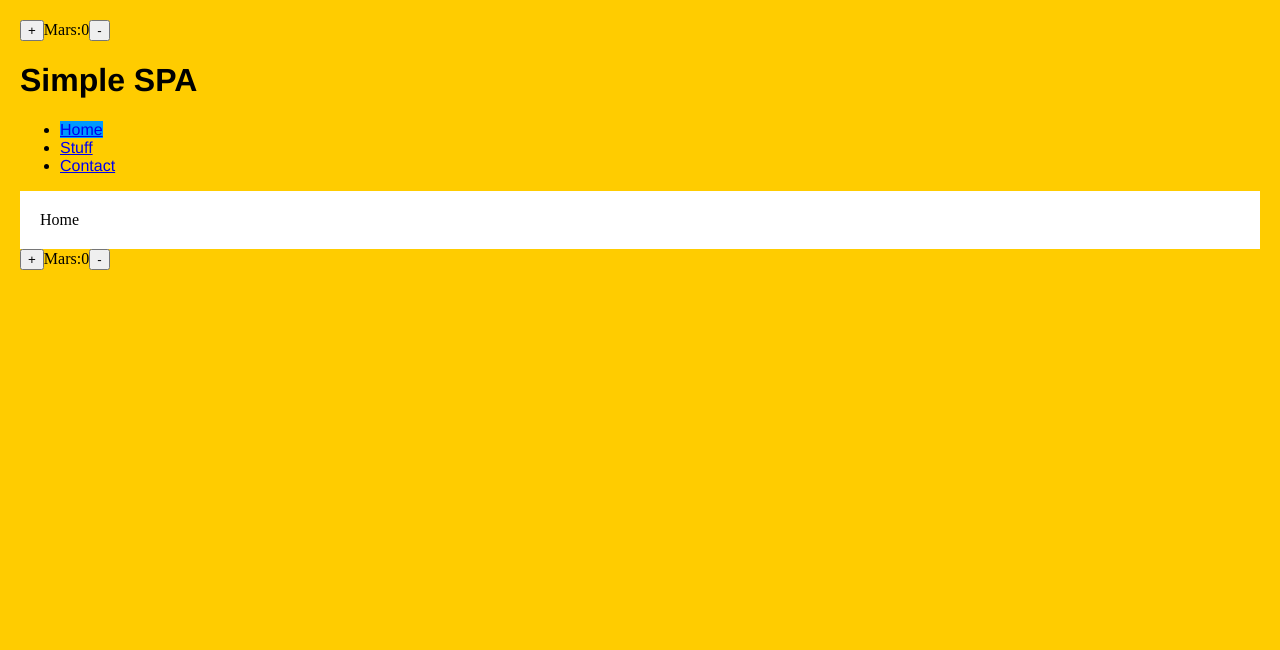
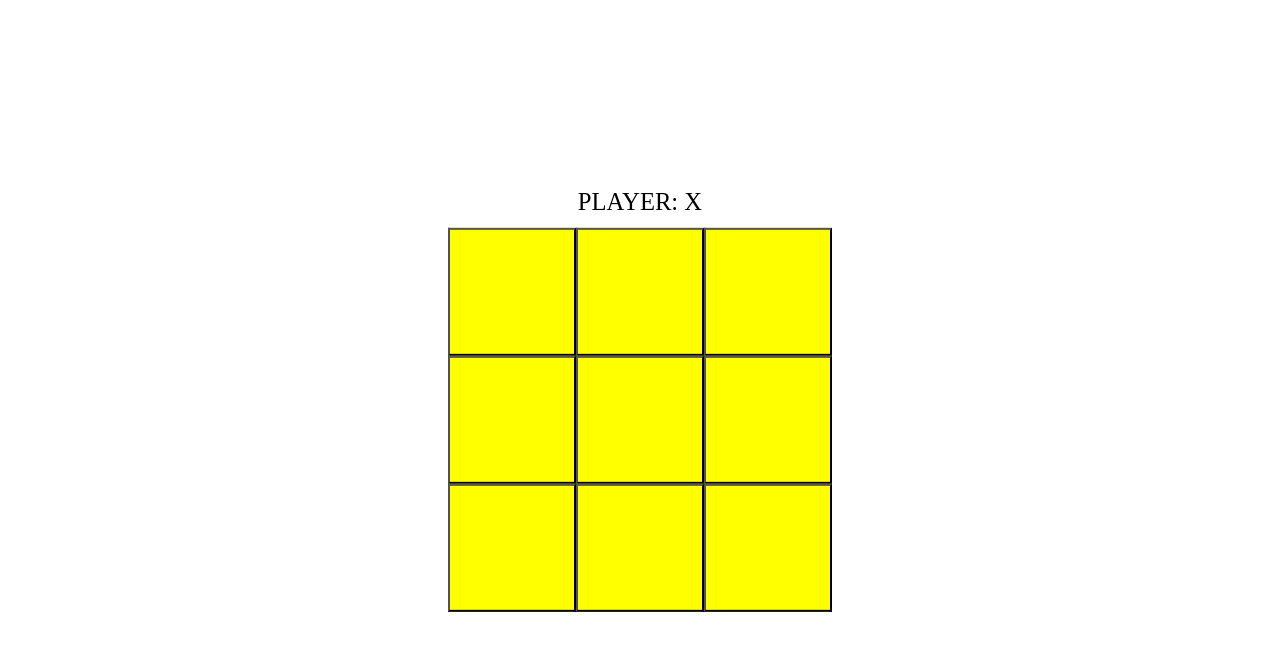
Before and after one commit to angarag/angarag.github.io, a React (Create React App) app: page / in a window 1280 px wide. Shown: the top 650 px of the page. Built offline with nearby package versions, Linux system fonts and the light colour scheme.

Commit message:
TicTacToe

```diff
--- a/index.html
+++ b/index.html
@@ -1,7 +1,7 @@
 <!DOCTYPE html>
 <html>
   <head>
-    <title>Sliding menu in React</title>
+    <title>Tic Tac Toe</title>
   </head>
   <body>
     <div id="container"></div>
--- a/package.json
+++ b/package.json
@@ -3,6 +3,7 @@
   "version": "0.1.0",
   "private": true,
   "dependencies": {
+    "node-sass": "^4.12.0",
     "react": "^16.8.6",
     "react-dom": "^16.8.6",
     "react-redux": "^7.0.3",
@@ -17,7 +18,8 @@
     "test": "react-scripts test",
     "eject": "react-scripts eject",
     "predeploy": "npm run build",
-    "deploy": "npm run build && gh-pages -d build"
+    "deploy": "npm run build && gh-pages -d build",
+    "compile:sass": "node-sass src/css/tictactoe.scss src/css/tictactoe.css -w"
   },
   "eslintConfig": {
     "extends": "react-app"
--- /dev/null
+++ b/src/Cell.js
@@ -0,0 +1,37 @@
+import React, { PureComponent } from "react";
+import "./css/tictactoe.css";
+
+class Cell extends PureComponent {
+  constructor(props) {
+    super(props);
+    this.state = {
+      clicked: false
+    };
+    this.click = this.click.bind(this);
+  }
+  click() {
+    this.setState({
+      clicked: true
+    });
+    //    console.log(this.props.index);
+    this.props.onClick(this.props.index);
+  }
+
+  render() {
+    console.log("Rendering: Cell", this.props.index);
+    return (
+      <button
+        onClick={this.click}
+        className={
+          this.state.clicked === true || this.props.has_winner === true
+            ? "clicked"
+            : ""
+        }
+      >
+        {this.props.entry}
+      </button>
+    );
+  }
+}
+
+export default Cell;
--- /dev/null
+++ b/src/Tictactoe.js
@@ -0,0 +1,129 @@
+import React, { Component } from "react";
+import Cell from "./Cell";
+import "./css/tictactoe.css";
+class Tictactoe extends Component {
+  constructor(props) {
+    super(props);
+    this.state = {
+      currentPlayer: "X",
+      cells: new Array(9),
+      winner_combinations: [
+        "012",
+        "345",
+        "678",
+        "036",
+        "147",
+        "258",
+        "048",
+        "246"
+      ]
+    };
+    this.buttonClick = this.buttonClick.bind(this);
+    this.hasWinner = this.hasWinner.bind(this);
+    this.reset = this.reset.bind(this);
+  }
+  reset() {
+    this.setState({
+      currentPlayer: "X",
+      cells: new Array(9)
+    });
+  }
+  buttonClick(item) {
+    let ccells = this.state.cells;
+    ccells[item] = this.state.currentPlayer;
+    console.log(ccells);
+    if (!this.hasWinner())
+      if (ccells.includes(undefined))
+        this.setState({
+          currentPlayer: this.state.currentPlayer === "X" ? "O" : "X",
+          cells: ccells
+        });
+      else
+        this.setState({
+          currentPlayer: "Noone won"
+        });
+    else {
+      this.setState({
+        currentPlayer: this.state.currentPlayer + " won"
+      });
+    }
+  }
+  hasWinner() {
+    let Xs = this.state.cells.filter(x => x === "X");
+    let Os = this.state.cells.filter(x => x === "O");
+    let result = false;
+    if (Xs.length > 2 || Os.length > 2) {
+      console.log("winner detection running");
+      const set = {
+        X: [],
+        O: [],
+        undefined: []
+      };
+      for (let i = 0; i < this.state.cells.length; i++) {
+        const tmp = this.state.cells[i];
+        set[tmp].push(i);
+      }
+      let Xstr = set["X"]
+        .toString()
+        .split(",")
+        .join("");
+      let Ostr = set["O"]
+        .toString()
+        .split(",")
+        .join("");
+      console.log(Xstr, Ostr);
+      let winner = null;
+      for (let i = 0; i < this.state.winner_combinations.length; i++) {
+        const item = this.state.winner_combinations[i];
+        if (helper(Xstr, item)) {
+          winner = "X";
+          break;
+        } else if (helper(Ostr, item)) {
+          winner = "Y";
+          break;
+        }
+      }
+      console.log("winner", winner);
+      if (winner != null) {
+        result = true;
+      }
+      function helper(str, sub) {
+        let count = 0;
+        for (let c of sub) if (str.indexOf(c) != -1) count++;
+        return count === sub.length;
+      }
+    }
+    return result;
+  }
+  render() {
+    console.log("Rendering: Tictactoe");
+    let result = [];
+    for (let i = 0; i < 9; i++) {
+      result.push(
+        <div className="cell">
+          <Cell
+            onClick={this.buttonClick}
+            entry={this.state.cells[i]}
+            index={i}
+            key={i}
+            has_winner={
+              this.state.currentPlayer.indexOf("won") !== -1 ? true : false
+            }
+          />
+        </div>
+      );
+      if ((i + 1) % 3 === 0) result.push(<div className="clearfix" />);
+    }
+
+    return (
+      <>
+        <div className="header">
+          <span onClick={this.reset}>Player: {this.state.currentPlayer}</span>
+        </div>
+        <div className="row">{result}</div>
+      </>
+    );
+  }
+}
+
+export default Tictactoe;
--- /dev/null
+++ b/src/css/tictactoe.css
@@ -0,0 +1,36 @@
+html {
+  font-size: 77%;
+  top: 50%;
+  left: 50%;
+  transform: translate(-50%, -50%);
+  position: absolute; }
+
+.header {
+  margin-bottom: 1rem;
+  text-align: center;
+  font-size: 2rem;
+  text-transform: uppercase; }
+
+.row {
+  max-width: 114rem;
+  margin: 0 auto; }
+  .row:not(:last-child) {
+    margin-bottom: 10rem; }
+  .row [class="cell"] {
+    float: left;
+    width: 10vw;
+    height: 10vw;
+    border-radius: 2px; }
+    .row [class="cell"] button {
+      height: 100%;
+      width: 100%;
+      background-color: yellow; }
+      .row [class="cell"] button.clicked {
+        pointer-events: none;
+        cursor: default;
+        background-color: grey; }
+
+.clearfix::after {
+  content: "";
+  display: table;
+  clear: both; }
--- /dev/null
+++ b/src/css/tictactoe.scss
@@ -0,0 +1,47 @@
+html {
+  font-size: 77%;
+  top: 50%;
+  left: 50%;
+  transform: translate(-50%, -50%);
+  position: absolute;
+}
+.header {
+  margin-bottom: 1rem;
+  text-align: center;
+  font-size: 2rem;
+  text-transform: uppercase;
+}
+$max-width: 114rem;
+$margin: 10rem;
+$gutter: 6rem;
+.row {
+  max-width: $max-width;
+  margin: 0 auto;
+  &:not(:last-child) {
+    margin-bottom: $margin;
+  }
+
+  [class="cell"] {
+    float: left;
+    width: 10vw;
+    height: 10vw;
+    border-radius: 2px;
+    button {
+      height: 100%;
+      width: 100%;
+      background-color: yellow;
+      &.clicked {
+        pointer-events: none;
+        cursor: default;
+        background-color: grey;
+      }
+    }
+  }
+}
+.clearfix {
+  &::after {
+    content: "";
+    display: table;
+    clear: both;
+  }
+}
--- a/src/index.js
+++ b/src/index.js
@@ -1,17 +1,14 @@
 import React from "react";
 import ReactDOM from "react-dom";
-import "./css/index.css";
-import Main from "./Main";
 import { Provider } from "react-redux";
 import { createStore } from "redux";
 import counter from "./reducer";
-import App from "./App";
+import Tictactoe from "./Tictactoe";
 var store = createStore(counter);
 ReactDOM.render(
   <>
     <Provider store={store}>
-      <Main />
-      <App />
+      <Tictactoe />
     </Provider>
   </>,
   document.getElementById("container")
```
Also changed, not shown: 1 other file (tests, documents, lock files or other folders).
